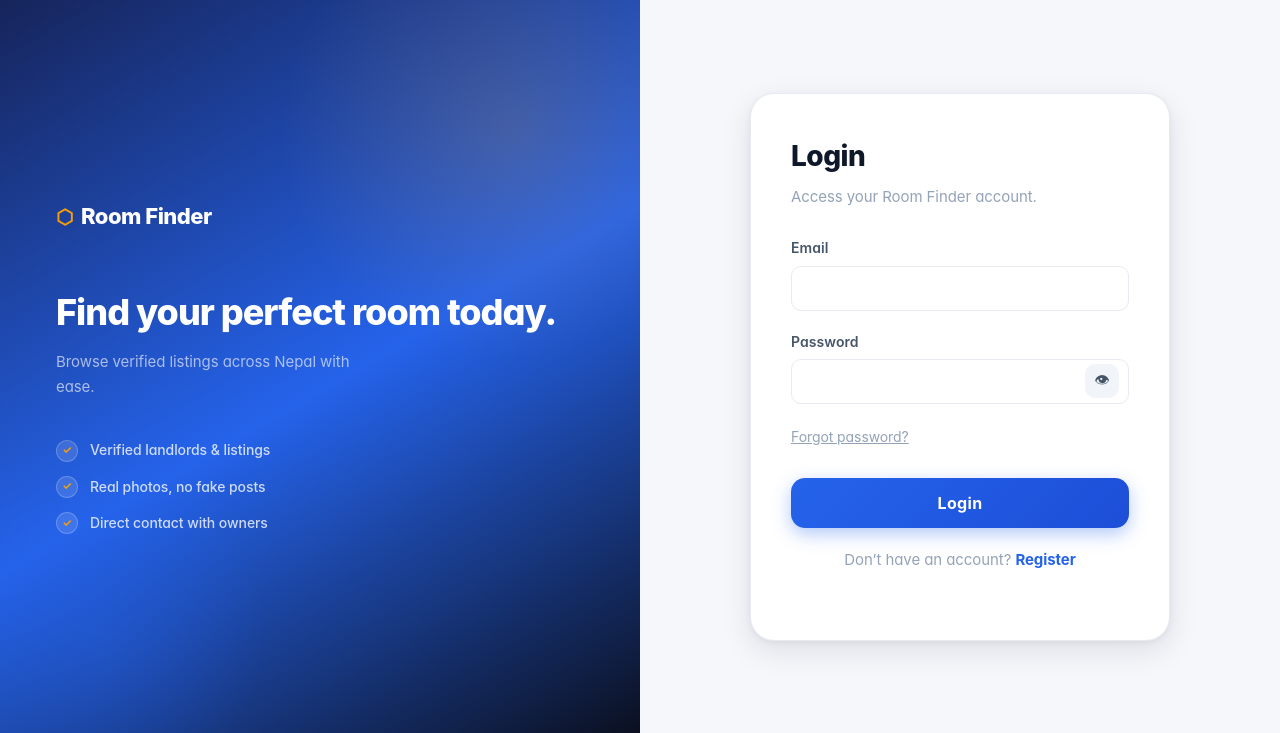
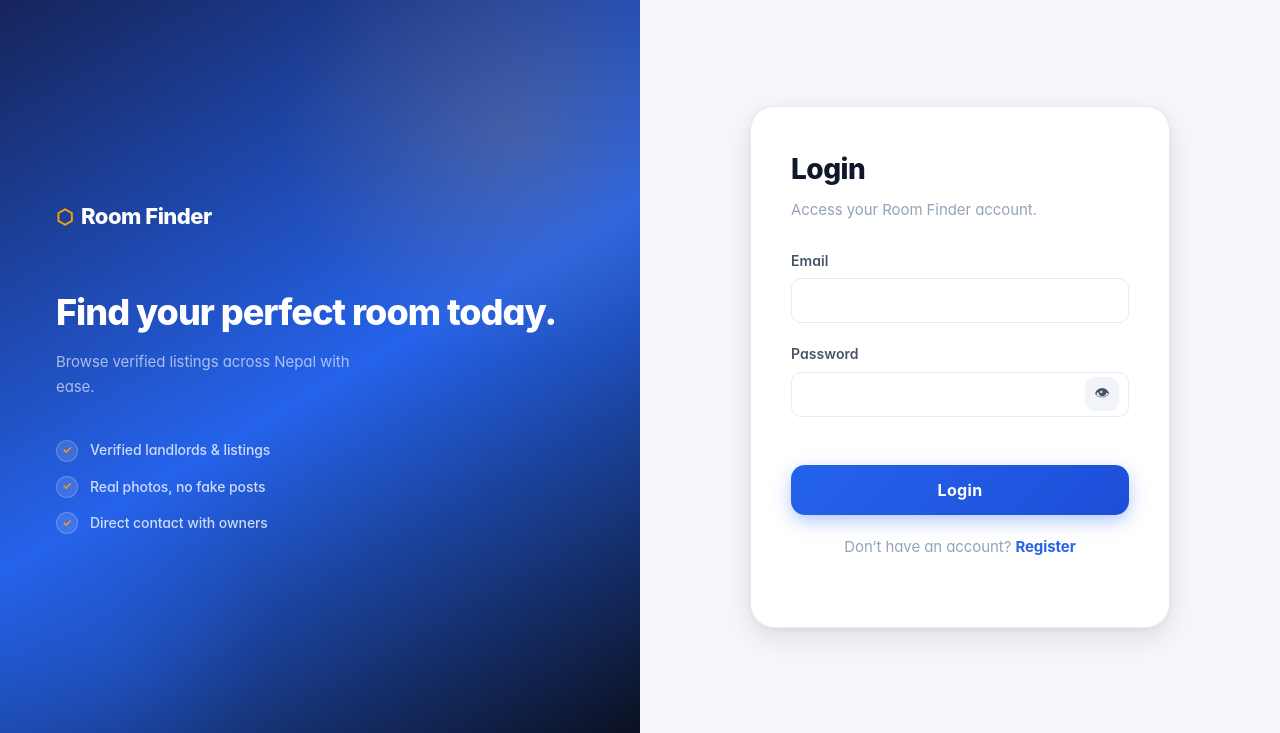
Before and after one commit to grgsaugat11/room-finder-nepal-django, a Django app: page /accounts/login/ in a window 1280 px wide. Shown: the part 67-800 px from the top of the page. Run offline with Django 5.2, Linux system fonts and the light colour scheme.

Commit message:
Comment out password reset link in login template

```diff
--- a/templates/accounts/login.html
+++ b/templates/accounts/login.html
@@ -49,9 +49,9 @@
                     </div>
                 {% endfor %}
 
-                <a href="{% url 'password_reset' %}" class="auth-link">
+                <!-- <a href="{% url 'password_reset' %}" class="auth-link">
                     Forgot password?
-                </a>
+                </a> -->
 
                 <button type="submit" class="submit-btn">Login</button>
             </form>
```
Also changed, not shown: db.sqlite3.
